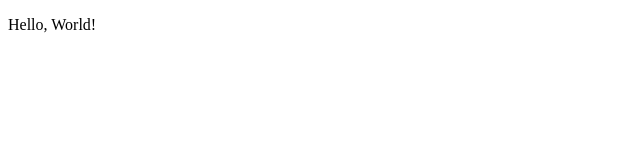
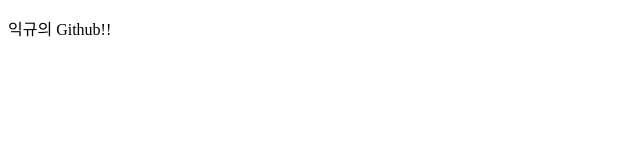
Before and after one commit to ickkou/main, a plain HTML site: page index.html in a window 1280 px wide. Shown: the full height of the page, 0-640 px from the left. Drawn offline with Linux system fonts and the light colour scheme.

Commit message:
Update index.html

```diff
--- a/index.html
+++ b/index.html
@@ -7,6 +7,6 @@
 	<title>Portfolio</title>
 </head>
 <body>
-  <p>Hello, World!</p>
+  <p>익규의 Github!!</p>
 </body>
 </html>
```
